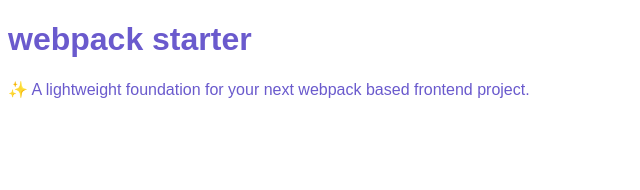
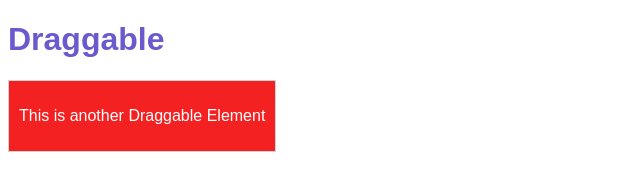
Before and after one commit to jmanuelcorral/jsplayground, a website built with webpack: page src/index.html in a window 1280 px wide. Shown: the whole page, without its empty margins (0-640 px from the left). Built offline with nearby package versions, Linux system fonts and the light colour scheme.

Commit message:
First try draggable

```diff
--- a/src/index.html
+++ b/src/index.html
@@ -3,10 +3,18 @@
 <head>
   <meta charset="UTF-8">
   <meta name="viewport" content="width=device-width, initial-scale=1">
-  <title>webpack starterkit</title>
+  <title>Jose JS Playground</title>
 </head>
 <body>
-  <h1>webpack starter</h1>
-  <p>✨ A lightweight foundation for your next webpack based frontend project.</p>
+  <h1>Draggable</h1>
+
+<div id="mydiv">
+ <p>This is a Draggable Element</p>
+</div>
+
+<div id="otherdiv">
+  <p>This is another Draggable Element</p>
+ </div>
+
 </body>
 </html>
--- /dev/null
+++ b/src/scripts/draggable.js
@@ -0,0 +1,40 @@
+export function bind(element, className) {
+    let elementPosition = {x : 0, y: 0};
+    let mousePosition = {x : 0, y: 0};
+    element.onmousedown = dragMouseDown;
+    element.className = className;
+
+
+    function dragMouseDown(e) {
+      e = e || window.event;
+      e.preventDefault();
+      mousePosition.x = e.clientX;
+      mousePosition.y = e.clientY;
+      document.onmouseup = closeDragElement;
+      document.onmousemove = elementDrag;
+    }
+
+    function calculateCursorPosition(e) {
+      elementPosition.x = mousePosition.x - e.clientX;
+      elementPosition.y = mousePosition.y - e.clientY;
+      mousePosition.x = e.clientX;
+      mousePosition.y = e.clientY;
+    }
+
+    function setElementPosition() {
+      element.style.top = (element.offsetTop - elementPosition.y) + "px";
+      element.style.left = (element.offsetLeft - elementPosition.x) + "px";
+    }
+
+    function elementDrag (e) {
+      e = e || window.event;
+      e.preventDefault();
+      calculateCursorPosition(e);
+      setElementPosition();
+    }
+
+    function closeDragElement() {
+      document.onmouseup = null;
+      document.onmousemove = null;
+    }
+}
--- a/src/scripts/index.js
+++ b/src/scripts/index.js
@@ -1,3 +1,10 @@
 import '../styles/index.scss';
+import * as draggable from './draggable.js';
+// Make the DIV element draggable:
+draggable.bind(
+    document.getElementById("mydiv"),
+    "draggable");
 
-console.log('webpack starterkit');
+draggable.bind(
+    document.getElementById("otherdiv"),
+    "draggable_red");
--- a/src/styles/index.scss
+++ b/src/styles/index.scss
@@ -4,3 +4,25 @@
   color: $body-color;
   font-family: sans-serif;
 }
+
+.draggable {
+  position: absolute;
+  z-index: 1;
+  padding: 10px;
+  background-color: #2196F3;
+  color: #fff;
+  border: 1px solid #d3d3d3;
+  text-align: center;
+  cursor: move;
+}
+
+.draggable_red {
+  position: absolute;
+  z-index: 1;
+  padding: 10px;
+  background-color: rgb(243, 33, 33);
+  color: #fff;
+  border: 1px solid #d3d3d3;
+  text-align: center;
+  cursor: move;
+}
```
Also changed, not shown: .dependabot/config.yml (deleted), src/draggable.html (added).
